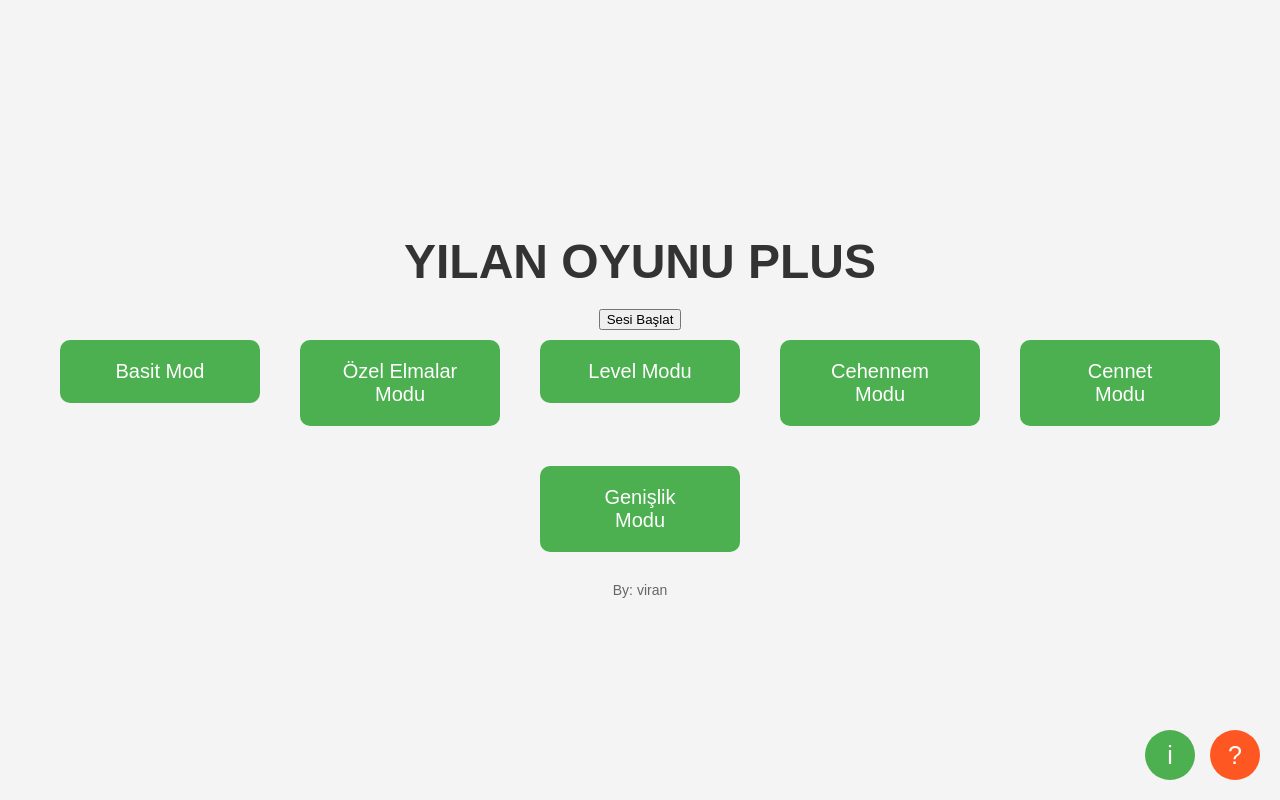
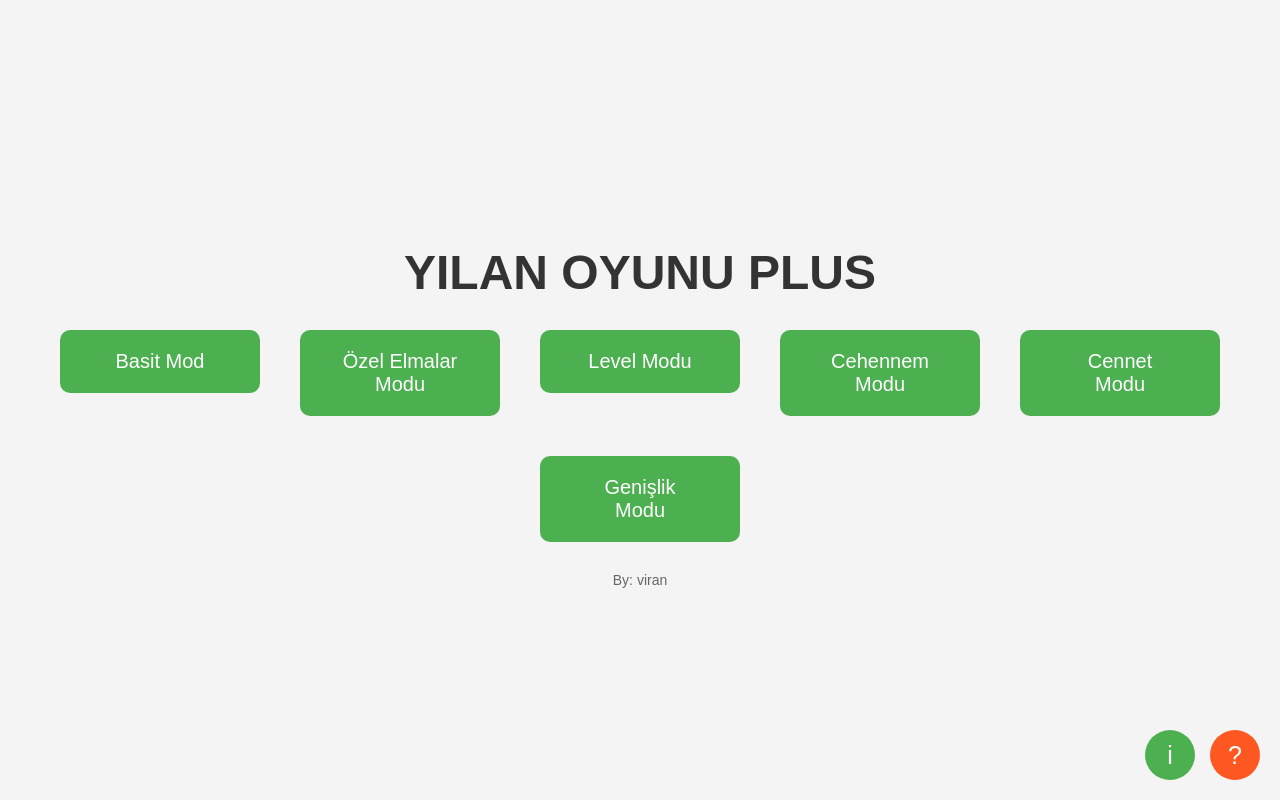
Before and after one commit to Fusufyus/YilanOyunu, a plain HTML site: page index.html in a window 1280 px wide. Both pictures are taken after a click on the button "Sesi Başlat". Drawn offline with Linux system fonts and the light colour scheme.

Commit message:
Update index.html

```diff
--- a/index.html
+++ b/index.html
@@ -117,16 +117,16 @@
     var playButton = document.getElementById("playButton");
 
     playButton.addEventListener("click", function() {
-        // İlk tıklama ile sesi başlat
+        // İlk başta muted, sonra tıklama ile sesi açalım
         audio.muted = false;  // Sesi aç
         audio.play().then(function() {
             console.log("Ses başarıyla başlatıldı!");
+            playButton.style.display = 'none'; // Butonu gizle
         }).catch(function(error) {
             console.error("Ses başlatılamadı: ", error);
         });
     });
 </script>
-
 
 
 
```
